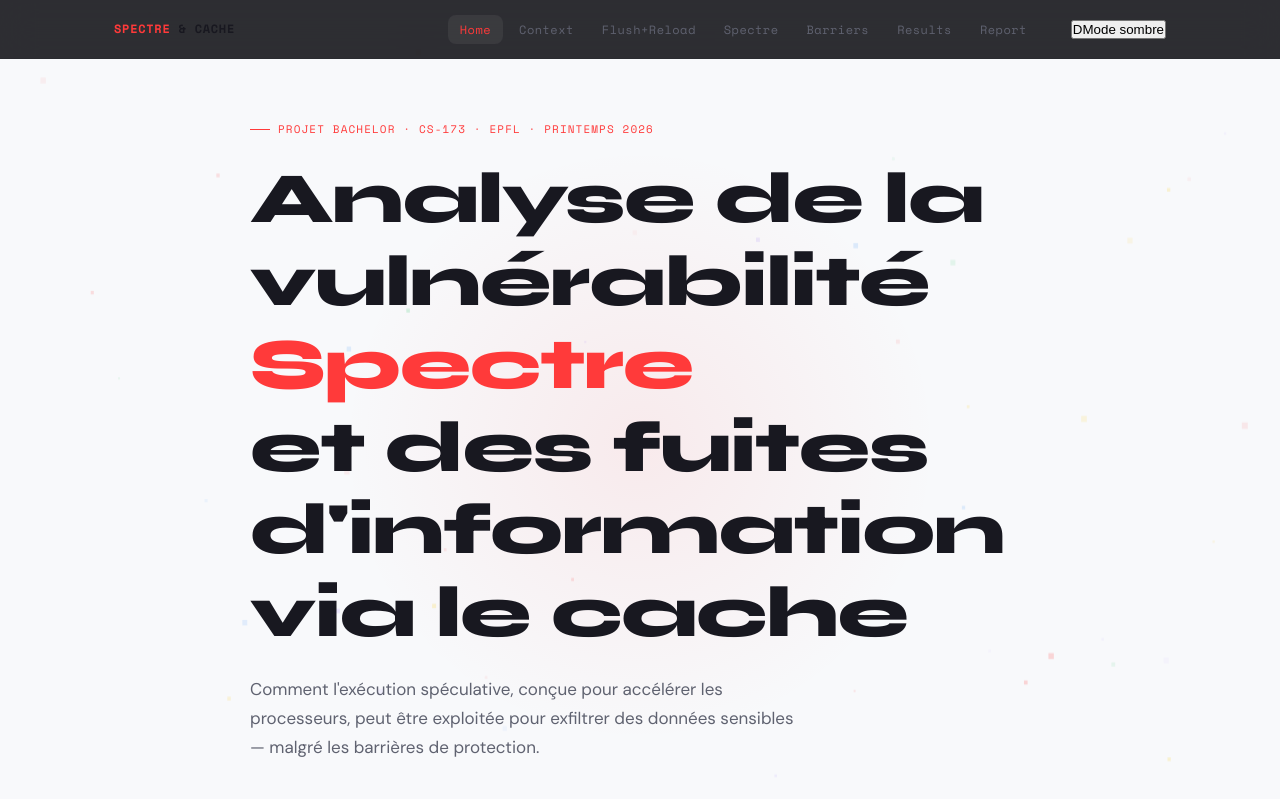
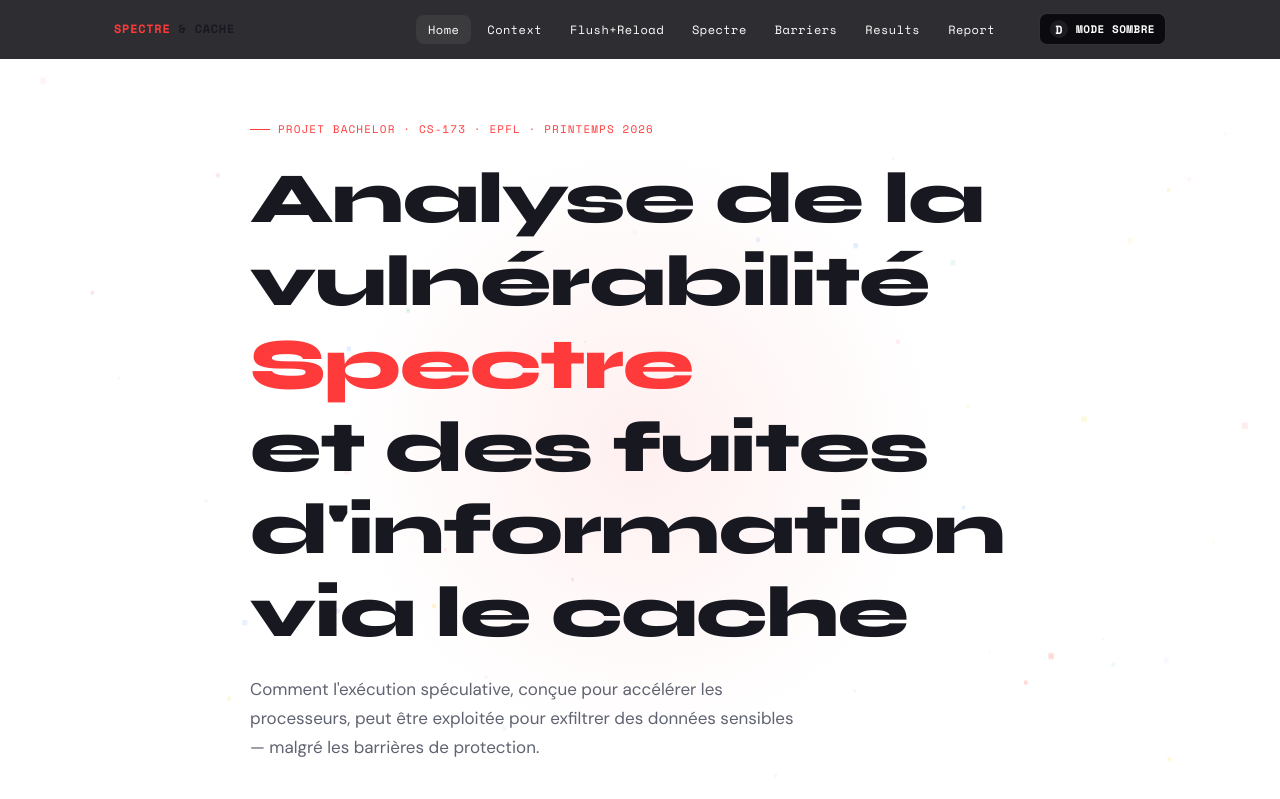
Before and after one commit to zyad77/spectre-cache-epfl, a plain HTML site: page index.html in a window 1280 px wide. Shown: the top 799 px of the page. Drawn offline with nearby package versions, Linux system fonts and the light colour scheme.

Commit message:
Update style.css

```diff
--- a/style.css
+++ b/style.css
@@ -1,4 +1,4 @@
-/* ===== SPECTRE BACHELOR PROJECT — ZYAD TAJEDDINE / EPFL ===== */
+/* ===== SPECTRE BACHELOR PROJECT â€” ZYAD TAJEDDINE / EPFL ===== */
 @import url('https://fonts.googleapis.com/css2?family=Space+Mono:ital,wght@0,400;0,700;1,400&family=Syne:wght@400;500;600;700;800&family=DM+Sans:ital,opsz,wght@0,9..40,300;0,9..40,400;0,9..40,500;1,9..40,300&display=swap');
 
 :root {
@@ -43,7 +43,7 @@ body {
   overflow-x: hidden;
 }
 
-/* ── SCANLINE TEXTURE ── */
+/* â”€â”€ SCANLINE TEXTURE â”€â”€ */
 body::before {
   content: none !important;
   display: none !important;
@@ -58,7 +58,7 @@ h1, h2, h3, h4 {
   line-height: 1.15;
 }
 
-/* ── NAV ── */
+/* â”€â”€ NAV â”€â”€ */
 nav {
   position: fixed;
   top: 0; left: 0; right: 0;
@@ -101,7 +101,7 @@ nav {
   font-weight: 500;
   font-family: var(--font-mono);
   letter-spacing: 0.04em;
-  color: var(--text-muted);
+  color: #ffffff;
   padding: 6px 12px;
   border-radius: var(--radius);
   transition: color var(--transition), background var(--transition);
@@ -111,7 +111,7 @@ nav {
   color: var(--text);
   background: rgba(255,255,255,0.06);
 }
-.nav-links a.active { color: var(--accent); }
+.nav-links a.active { color: #ffffff; }
 
 .nav-toggle {
   display: none;
@@ -123,14 +123,54 @@ nav {
   padding: 6px;
 }
 
-/* ── CONTAINER ── */
+.theme-toggle {
+  display: inline-flex;
+  align-items: center;
+  gap: 8px;
+  padding: 6px 10px;
+  border: 1px solid rgba(255,255,255,0.16);
+  border-radius: var(--radius);
+  background: #0a0a0f;
+  color: #ffffff;
+  font-family: var(--font-mono);
+  font-size: 11px;
+  font-weight: 700;
+  letter-spacing: 0.04em;
+  text-transform: uppercase;
+  cursor: pointer;
+  transition: color var(--transition), border-color var(--transition), background var(--transition);
+}
+
+.theme-toggle:hover {
+  color: #ffffff;
+  border-color: var(--border-glow);
+  background: #14141f;
+}
+
+.theme-toggle-text {
+  color: #ffffff;
+}
+
+.theme-toggle-icon {
+  width: 18px;
+  height: 18px;
+  display: inline-flex;
+  align-items: center;
+  justify-content: center;
+  border-radius: 50%;
+  background: rgba(255,255,255,0.08);
+  color: #ffffff;
+  font-size: 12px;
+}
+
+/* â”€â”€ CONTAINER â”€â”€ */
 .container {
   max-width: 1100px;
   margin: 0 auto;
   padding: 0 24px;
 }
 
-/* ── HERO ── */
+/* â”€â”€ HERO â”€â”€ */
 .hero {
   min-height: 100vh;
   display: flex;
@@ -267,7 +307,7 @@ nav {
   transform: translateY(-2px);
 }
 
-/* ── SECTIONS ── */
+/* â”€â”€ SECTIONS â”€â”€ */
 section {
   padding: 80px 0;
   background: var(--section-bg, var(--bg));
@@ -304,7 +344,7 @@ section.alt {
   line-height: 1.7;
 }
 
-/* ── CARDS GRID ── */
+/* â”€â”€ CARDS GRID â”€â”€ */
 .cards-grid {
   display: grid;
   grid-template-columns: repeat(auto-fit, minmax(280px, 1fr));
@@ -347,7 +387,7 @@ section.alt {
   line-height: 1.65;
 }
 
-/* ── NAV CARDS (materials) ── */
+/* â”€â”€ NAV CARDS (materials) â”€â”€ */
 .nav-cards {
   display: grid;
   grid-template-columns: repeat(auto-fit, minmax(220px, 1fr));
@@ -387,7 +427,7 @@ section.alt {
   margin-top: 8px;
 }
 
-/* ── MONO CODE BLOCK ── */
+/* â”€â”€ MONO CODE BLOCK â”€â”€ */
 .code-block {
   background: #060609;
   border: 1px solid var(--border);
@@ -416,7 +456,7 @@ section.alt {
   margin-bottom: 12px;
 }
 
-/* ── TIMELINE ── */
+/* â”€â”€ TIMELINE â”€â”€ */
 .timeline {
   display: flex;
   flex-direction: column;
@@ -471,7 +511,7 @@ section.alt {
 .tl-content h3 { font-size: 15px; font-weight: 700; margin-bottom: 6px; }
 .tl-content p { font-size: 13px; color: var(--text-muted); line-height: 1.65; }
 
-/* ── BADGE / TAG ── */
+/* â”€â”€ BADGE / TAG â”€â”€ */
 .badge {
   display: inline-flex;
   align-items: center;
@@ -489,7 +529,7 @@ section.alt {
 .badge.blue { background: rgba(96,165,250,0.12); color: #93c5fd; border: 1px solid rgba(96,165,250,0.2); }
 .badge.yellow { background: rgba(250,204,21,0.1); color: #fde047; border: 1px solid rgba(250,204,21,0.2); }
 
-/* ── STAT ROW ── */
+/* â”€â”€ STAT ROW â”€â”€ */
 .stat-grid {
   display: grid;
   grid-template-columns: repeat(auto-fit, minmax(140px, 1fr));
@@ -520,7 +560,7 @@ section.alt {
   letter-spacing: 0.04em;
 }
 
-/* ── FLUSH+RELOAD INTERACTIVE ── */
+/* â”€â”€ FLUSH+RELOAD INTERACTIVE â”€â”€ */
 .cache-sim {
   background: #06060a;
   border: 1px solid var(--border);
@@ -613,7 +653,7 @@ section.alt {
 .sim-log .log-line.info { color: var(--blue); }
 .sim-log .log-line.secret { color: var(--yellow); }
 
-/* ── PAGE HERO ── */
+/* â”€â”€ PAGE HERO â”€â”€ */
 .page-hero {
   padding: 120px 0 60px;
   border-bottom: 1px solid var(--border);
@@ -630,7 +670,7 @@ section.alt {
   font-size: 16px;
 }
 
-/* ── PROSE ── */
+/* â”€â”€ PROSE â”€â”€ */
 .prose {
   max-width: 720px;
   line-height: 1.8;
@@ -644,7 +684,7 @@ section.alt {
 .prose p { color: var(--text-muted); margin-bottom: 16px; }
 .prose strong { color: var(--text); font-weight: 600; }
 
-/* ── ALERT BOX ── */
+/* â”€â”€ ALERT BOX â”€â”€ */
 .alert {
   border-radius: var(--radius-lg);
   padding: 18px 22px;
@@ -673,7 +713,7 @@ section.alt {
   opacity: 0.7;
 }
 
-/* ── DIVIDER ── */
+/* â”€â”€ DIVIDER â”€â”€ */
 .section-divider {
   display: flex;
   align-items: center;
@@ -692,7 +732,7 @@ section.alt {
   background: var(--border);
 }
 
-/* ── FOOTER ── */
+/* â”€â”€ FOOTER â”€â”€ */
 footer {
   border-top: 1px solid var(--border);
   padding: 32px 0;
@@ -704,7 +744,7 @@ footer {
 }
 footer strong { color: var(--text-muted); }
 
-/* ── MOBILE ── */
+/* â”€â”€ MOBILE â”€â”€ */
 @media (max-width: 700px) {
   .nav-links { display: none; flex-direction: column; position: absolute; top: 58px; left: 0; right: 0; background: var(--bg-card); padding: 12px; border-bottom: 1px solid var(--border); gap: 2px; }
   .nav-links.open { display: flex; }
@@ -713,7 +753,7 @@ footer strong { color: var(--text-muted); }
   .cache-grid { grid-template-columns: repeat(8, 1fr); }
 }
 
-/* ── ANIMATIONS ── */
+/* â”€â”€ ANIMATIONS â”€â”€ */
 @keyframes fadeUp {
   from { opacity: 0; transform: translateY(20px); }
   to { opacity: 1; transform: translateY(0); }
@@ -732,18 +772,18 @@ footer strong { color: var(--text-muted); }
    artifacts even if an older page-level rule is cached or restored. */
 html:not([data-theme="dark"]) body,
 html[data-theme="light"] body {
-  background: #f8f9fb !important;
+  background: #ffffff !important;
   background-image: none !important;
 }
 
 html:not([data-theme="dark"]) section,
 html[data-theme="light"] section {
-  background: #f8f9fb;
+  background: #ffffff;
 }
 
 html:not([data-theme="dark"]) section.alt,
 html[data-theme="light"] section.alt {
-  background: #e9edf2;
+  background: #f7f7f7;
 }
 
 html:not([data-theme="dark"]) .card,
```
